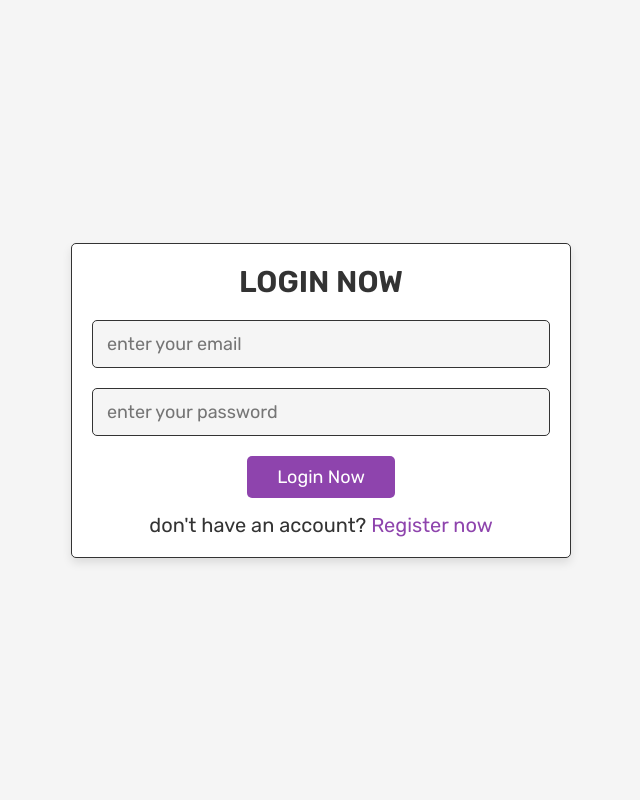
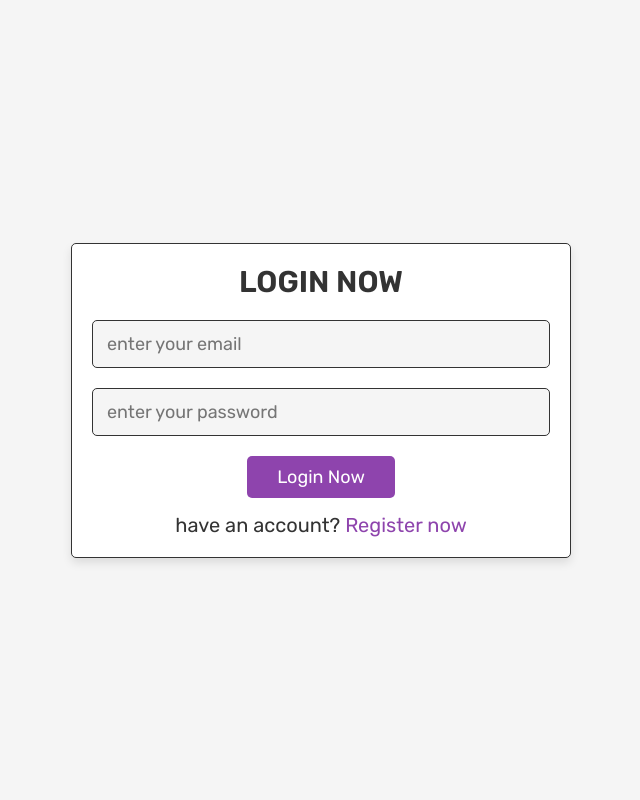
Before and after one commit to ibrahiim-1/Online-BookStore-Web-APP, a PHP site: page /login.php in a window 1280 px wide. Shown: the whole page, without its empty margins (319-959 px from the left). Run offline with PHP 8.4, Linux system fonts and the light colour scheme.

Commit message:
Update login.php

```diff
--- a/login.php
+++ b/login.php
@@ -75,7 +75,7 @@ if(isset($message)){
       <input type="email" name="email" placeholder="enter your email" required class="box">
       <input type="password" name="password" placeholder="enter your password" required class="box">
       <input type="submit" name="submit" value="login now" class="btn">
-      <p>don't have an account? <a href="register.php">Register now</a></p>
+      <p>have an account? <a href="register.php">Register now</a></p>
    </form>
 
 </div>
```
